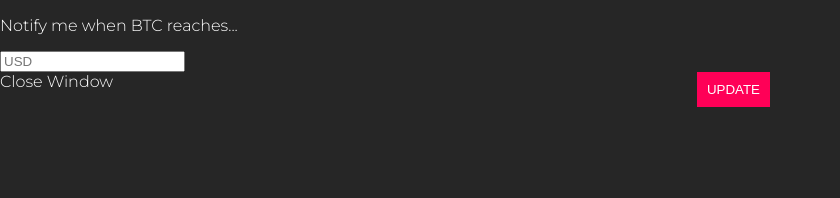
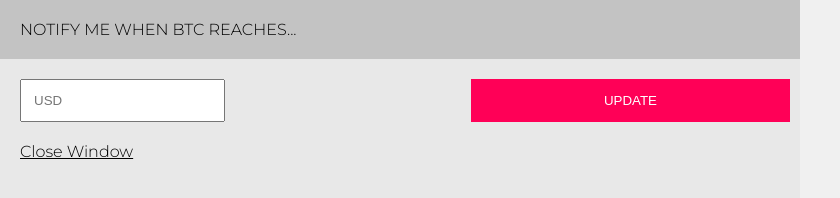
Before and after one commit to dumildematos/crypto-tracker-desktop-app, an Electron app: page src/add.html in a window 800 px wide. Shown: the whole page, 840 px wide, since content can reach past the window. Drawn offline with Linux system fonts and the light colour scheme.

Commit message:
Add view linked

```diff
--- a/assets/css/add.css
+++ b/assets/css/add.css
@@ -1,53 +1,36 @@
-@import url('https://fonts.googleapis.com/css?family=Montserrat:300,600');
 body {
-    background: #262626;
-    color: #fff;
-    font-family: 'Montserrat';
-    margin: 0;
+    background: #DFDFDF;
+    color: #000;
+    overflow: hidden;
 }
 
-.row {
-    width: 100%;
-    margin-top: 50px;
-    background: #1A1A1A;
-    border-bottom: 3px solid #FF0057;
-    display: grid;
-    grid-template-columns: 35% auto 35%;
-    align-items: center;
+p.notify {
+    background: #C3C3C3;
+    margin: 0;
+    padding: 20px;
+    text-transform: uppercase;
+    -webkit-app-region: drag;
 }
 
-#price-container {
-    margin-left: 20%;
-    background: #353535;
-    padding: 0 10px;
-    text-align: center;
-}
-
-#goal-container {
+.row2 {
+    width: 100%;
+    display: grid;
+    grid-template-columns: auto auto;
     padding: 20px;
 }
 
-.subtext {
-    font-size: .8em;
-    text-transform: uppercase;
-    margin-bottom: 10px;
+input {
+    padding: 12px;
 }
 
-img {
-    width: 20px;
+#closeBtn {
+    cursor: pointer;
+    padding: 20px;
+    text-decoration: underline;
 }
 
-h1 {
-    margin: 0 0 10px 0;
+html,
+body {
+    background-color: rgba(226, 226, 226, 0.5);
+    height: 100%;
 }
-
-button {
-    float: right;
-    background: #FF0057;
-    border: none;
-    color: #fff;
-    text-transform: uppercase;
-    padding: 10px;
-    margin-right: 30px;
-    cursor: pointer;
-}
--- a/main.js
+++ b/main.js
@@ -6,7 +6,8 @@ function createWindow() {
         width: 800,
         height: 600,
         webPreferences: {
-            nodeIntegration: true
+            nodeIntegration: true,
+            contextIsolation: false
         }
     })
 
--- a/src/index.html
+++ b/src/index.html
@@ -22,7 +22,7 @@
         </div>
     </div>
 
-    <script src="index.js"></script>
+    <script type="text/javascript" src="index.js"></script>
 </body>
 
 </html>
```
Also changed, not shown: package.json (+10 -1 lines), src/index.js (+14 -0 lines), 1 other file.
